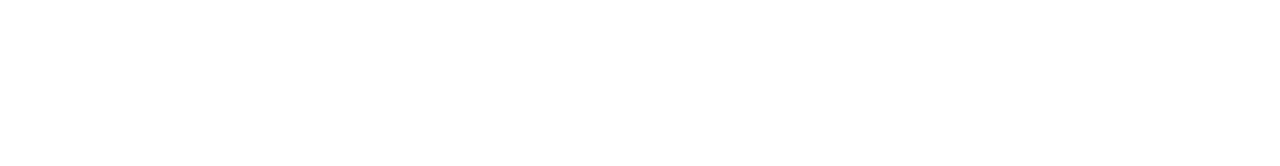
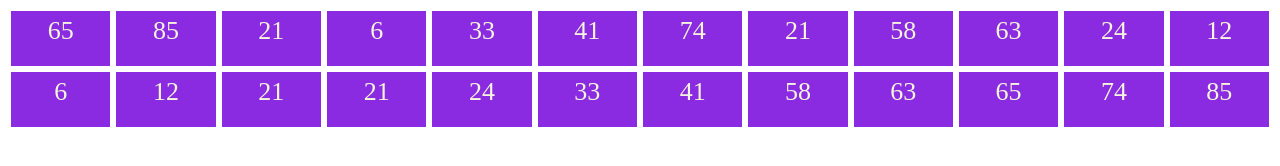
Before and after one commit to Janbourah/b4f-first-project, a plain HTML site: page DOM/index.html in a window 1280 px wide. Drawn offline with Linux system fonts and the light colour scheme.

Commit message:
printing an array unsorted and sorted

```diff
--- a/DOM/index.html
+++ b/DOM/index.html
@@ -7,6 +7,8 @@
     <link rel="stylesheet" href="./css/style.css" />
   </head>
   <body>
+    <div id="main"></div>
+
     <script src="./js/main.js"></script>
   </body>
 </html>
--- a/DOM/js/main.js
+++ b/DOM/js/main.js
@@ -0,0 +1,51 @@
+const arr = [65, 85, 21, 6, 33, 41, 74, 21, 58, 63, 24, 12];
+let res = document.createElement("div");
+res.style.display = "flex";
+for (let i = 0; i < arr.length; i++) {
+  let newElement = document.createElement("p");
+  newElement.style.width = "100%";
+  newElement.style.height = "45px";
+  newElement.style.textAlign = "center";
+  newElement.style.margin = "3px";
+  newElement.style.padding = "5px";
+  newElement.style.color = "beige";
+  newElement.style.fontSize = "26px";
+  newElement.style.backgroundColor = "blueviolet";
+  let newText = document.createTextNode(arr[i]);
+  newElement.appendChild(newText);
+  res.appendChild(newElement);
+}
+
+document.body.appendChild(res);
+
+document.getElementById("main").appendChild(res);
+
+console.log(res);
+
+let srtRes = document.createElement("div");
+srtRes.style.display = "flex";
+
+for (let i = 0; i < arr.length; i++) {
+  let srtElement = document.createElement("p");
+
+  srtElement.style.order = arr[i];
+
+  srtElement.style.width = "100%";
+  srtElement.style.height = "45px";
+  srtElement.style.textAlign = "center";
+  srtElement.style.margin = "3px";
+  srtElement.style.padding = "5px";
+  srtElement.style.color = "beige";
+  srtElement.style.fontSize = "26px";
+  srtElement.style.backgroundColor = "blueviolet";
+
+  let newText = document.createTextNode(arr[i]);
+  srtElement.appendChild(newText);
+  srtRes.appendChild(srtElement);
+}
+
+document.body.appendChild(srtRes);
+
+document.getElementById("main").appendChild(srtRes);
+
+console.log(srtRes);
```
